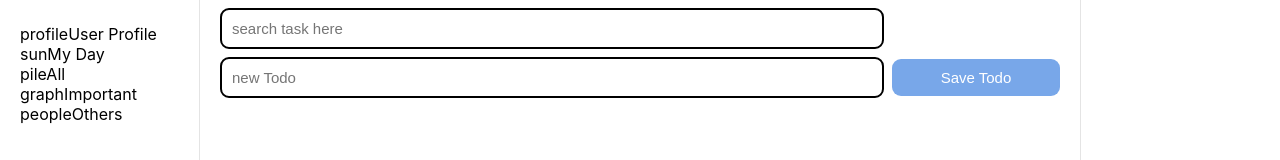
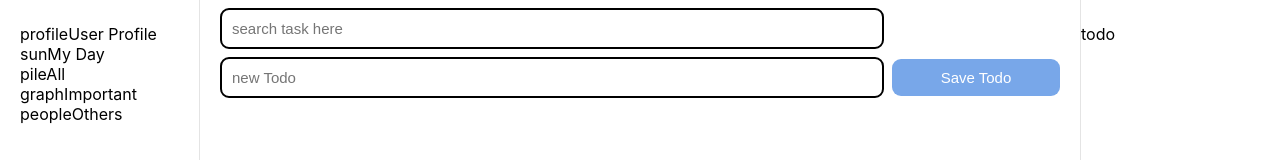
Before and after one commit to DE101/My-Todo, a React (Create React App) app: page / in a window 1280 px wide. Shown: the top 160 px of the page. Built offline with nearby package versions, Linux system fonts and the light colour scheme.

Commit message:
added content

```diff
--- a/src/App.js
+++ b/src/App.js
@@ -48,7 +48,7 @@ function App() {
         </button>
       </div>
       <div className="right-side-nav">
-        <Details></Details>
+        <Details text="todo" ></Details>
       </div>
       <Routes>
         <Route path="/"></Route>
```
